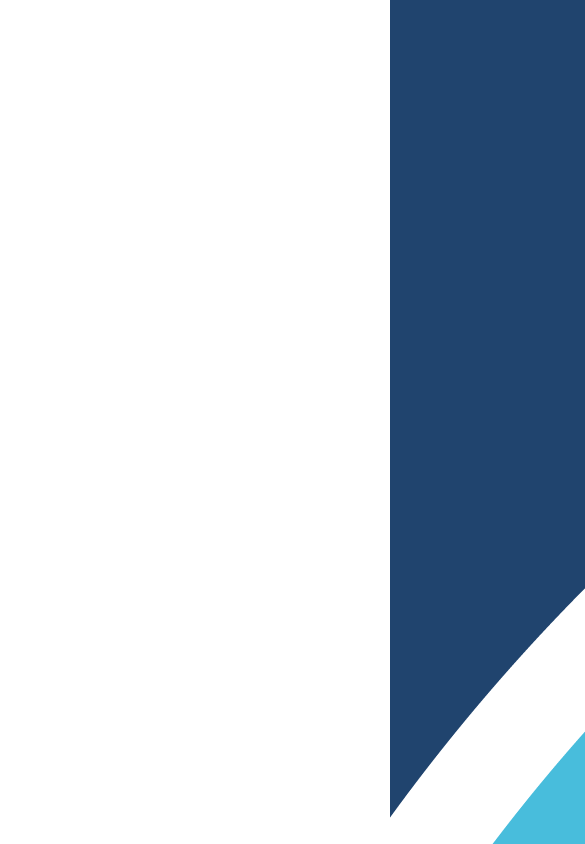
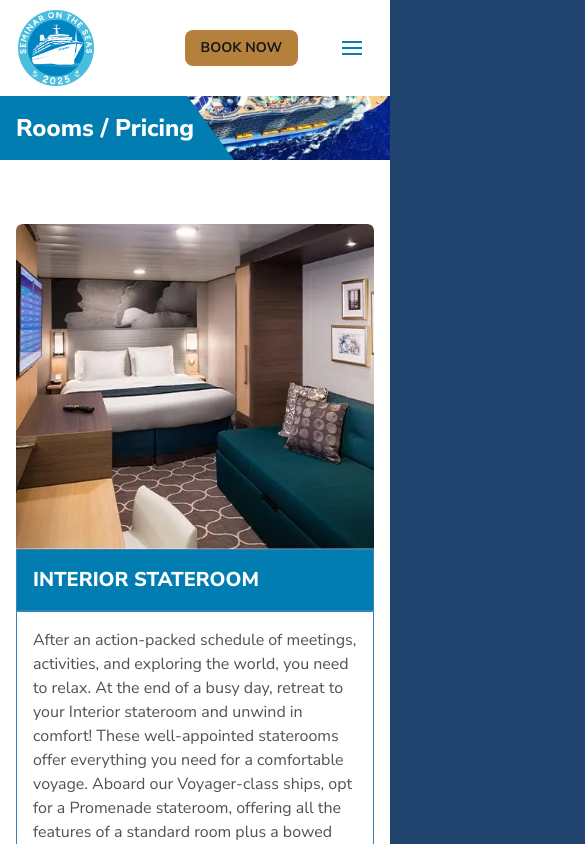
Before and after one commit to jjcxdev/sots, a Next.js app: page /rooms in a window 390 px wide. Shown: the top 844 px of the page, 585 px wide, since content can reach past the window. Built offline with nearby package versions, Linux system fonts and the light colour scheme.

Commit message:
cta pageheader responsive

```diff
--- a/src/app/components/cta.tsx
+++ b/src/app/components/cta.tsx
@@ -3,7 +3,7 @@ export default function Call() {
     <>
       <div className="font-nunito bg-custom-blue-dark">
         <div
-          className="hidden sm:flex sm:items-center sm:pl-10 lg:pl-24 h-10 w-full text-xs"
+          className="hidden sm:flex sm:items-center sm:pl-4 md:pl-10 lg:pl-24 h-10 w-full text-xs"
           role="region"
           aria-label="Contact Information"
         >
--- a/src/app/components/navbar.tsx
+++ b/src/app/components/navbar.tsx
@@ -12,12 +12,12 @@ function Navbar() {
 
   return (
     <nav className="flex py-2 md:px-10 px-4 lg:px-24 items-center bg-white justify-between flex-wrap md:flex-nowrap">
-      <div className="flex items-center mr-14 flex-shrink-0 text-white w-auto h-auto">
+      <div className="flex items-center mr-14 flex-shrink-0 text-white w-[80px] h-auto">
         <Link href="/">
           <Image
             src="/sotsLogo.webp"
-            width="60"
-            height="60"
+            width="80"
+            height="80"
             className=""
             alt="Seminar On The Seas Logo"
             style={{ width: "auto" }}
--- a/src/app/components/pageheader.tsx
+++ b/src/app/components/pageheader.tsx
@@ -20,7 +20,7 @@ const PageHeader: React.FC<PageHeaderProps> = ({ title, imageSrc }) => {
         />
       </div>
       <div className=" w-3/5 h-full bg-accent-blue text-white flex items-end z-10 diagonal-cut">
-        <h1 className="text-container font-extrabold pl-6 py-4 text-4xl lg:text-6xl w-full bg-accent-blue ">
+        <h1 className="text-container font-extrabold pl-4 md:pl-10 md:pt-24 lg:pt-48 lg:pl-24 py-4 text-2xl sm:text-4xl md:text-5xl lg:text-6xl w-full bg-accent-blue ">
           {title}
         </h1>
       </div>
```
